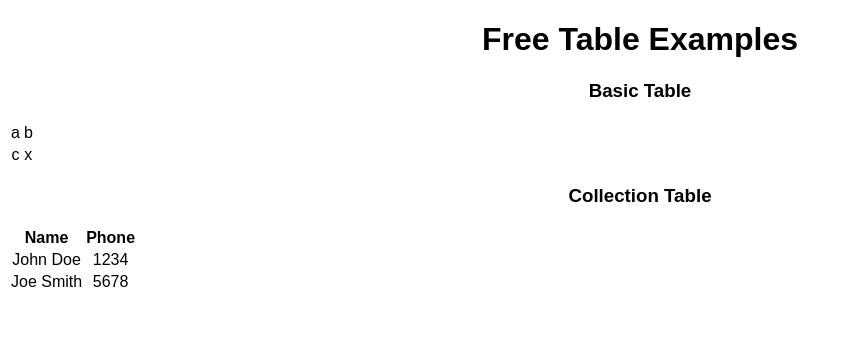
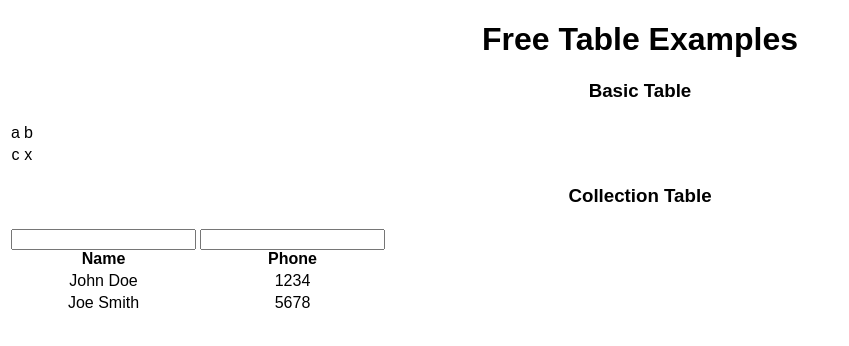
Before and after one commit to gazdagergo/free-table, a React (Create React App) app: page / in a window 1280 px wide. Shown: the top 346 px of the page, without its empty margins (0-849 px from the left). Built offline with nearby package versions, Linux system fonts and the light colour scheme.

Commit message:
introduce filter

```diff
--- a/src/App.tsx
+++ b/src/App.tsx
@@ -2,6 +2,7 @@ import * as React from "react";
 import "./styles.css";
 import TableWrap from "./TableWrap";
 import * as CollectionTableComponents from "./Collection";
+import * as WithFilter from "./WithFilter";
 
 export default function App() {
   const basicTable = {
@@ -32,6 +33,7 @@ export default function App() {
       <h3>Collection Table</h3>
       <TableWrap
         {...CollectionTableComponents}
+        {...WithFilter}
         columns={collectionTable.columns}
         data={collectionTable.data}
       />
--- a/src/Collection/Row/index.tsx
+++ b/src/Collection/Row/index.tsx
@@ -7,8 +7,8 @@ const Row: FC<Type> = ({ data }) => {
 
   return (
     <tr>
-      {data?.map(({ id, value }) => (
-        <CellContainer key={id} data={value} />
+      {data?.map(({ id, path, value }) => (
+        <CellContainer key={id} data={value} name={path} />
       ))}
     </tr>
   );
--- a/src/Collection/RowContainer/index.tsx
+++ b/src/Collection/RowContainer/index.tsx
@@ -6,8 +6,9 @@ import Type from "../../types/RowContainer";
 
 const RowContainer: FC<Type> = ({ data }) => {
   const { Row, columns } = useContext(TableContext);
-  const rowData = columns.map(({ id, path }) => ({
+  const rowData = columns?.map(({ id, path }) => ({
     id,
+    path,
     value: get(data, path)
   }));
   return <Row data={rowData} />;
--- a/src/Collection/TableHead/index.tsx
+++ b/src/Collection/TableHead/index.tsx
@@ -7,8 +7,8 @@ const TableHead: FC<Type> = ({ columns }) => {
 
   return (
     <>
-      {columns?.map(({ id, label }) => (
-        <TableHeadCellContainer key={id} data={label} />
+      {columns?.map(({ id, label, path }) => (
+        <TableHeadCellContainer key={id} data={label} name={path} />
       ))}
     </>
   );
--- a/src/Collection/TableHeadContainer/index.tsx
+++ b/src/Collection/TableHeadContainer/index.tsx
@@ -4,7 +4,7 @@ import Type from "../../types/TableHeadContainer";
 
 const TableHeadContainer: FC<Type> = () => {
   const { TableHead, columns } = useContext(TableContext);
-  const headData = columns.map(({ id, label }) => ({ id, label }));
+  const headData = columns?.map(({ id, label, path }) => ({ id, label, path }));
   return <TableHead columns={headData} />;
 };
 
--- /dev/null
+++ b/src/Collection/types/TableHeadContainer.ts
@@ -0,0 +1,3 @@
+interface TableHeadContainer {
+  columns;
+}
--- a/src/TableWrap.tsx
+++ b/src/TableWrap.tsx
@@ -1,12 +1,16 @@
-import React, { FC, useContext } from "react";
+import React, { FC, useContext, useState } from "react";
 import Type from "./types/TableContainer";
 import TableContext from "./TableContext";
 
 const TableWrap: FC<Type> = ({ data, ...props }) => {
   const { TableContainer, ...components } = useContext(TableContext);
 
+  const [filter, setFilter] = useState({});
+
   return (
-    <TableContext.Provider value={{ ...components, ...props }}>
+    <TableContext.Provider
+      value={{ ...components, ...props, filter, setFilter }}
+    >
       <TableContainer data={data} />
     </TableContext.Provider>
   );
--- /dev/null
+++ b/src/WithFilter/TableBodyContainer/index.tsx
@@ -0,0 +1,22 @@
+import React, { FC, useContext } from "react";
+import TableContext from "../../TableContext";
+import Type from "../../types/TableBodyContainer";
+import get from "lodash/get";
+
+const TableBodyContainer: FC<Type> = ({ data }) => {
+  const { TableBody, filter } = useContext(TableContext);
+
+  console.log(filter, data);
+
+  const filteredData = data.filter((record) =>
+    Object.entries(filter).reduce(
+      (acc, [path, value]) =>
+        get(record, path)?.toUpperCase().includes(value.toUpperCase()) && acc,
+      true
+    )
+  );
+
+  return <TableBody data={filteredData} />;
+};
+
+export default TableBodyContainer;
--- /dev/null
+++ b/src/WithFilter/TableHeadCell/index.tsx
@@ -0,0 +1,19 @@
+import React, { FC } from "react";
+
+const TableHeadCell: FC = ({
+  onFilterInputChange,
+  filterInputValue,
+  children
+}) => {
+  const handleOnChange = ({ target: { value } }) => onFilterInputChange(value);
+
+  return (
+    <th>
+      <input value={filterInputValue} onChange={handleOnChange} />
+      <br />
+      {children}
+    </th>
+  );
+};
+
+export default TableHeadCell;
--- /dev/null
+++ b/src/WithFilter/TableHeadCellContainer/index.tsx
@@ -0,0 +1,22 @@
+import React, { FC, useContext } from "react";
+import TableContext from "../../TableContext";
+import Type from "../../types/TableHeadCellContainer";
+
+const TableHeadCellContainer: FC<Type> = ({ name, data }) => {
+  const { TableHeadCell, setFilter, filter } = useContext(TableContext);
+
+  const onFilterInputChange = (value: string) => {
+    setFilter({ ...filter, [name]: value });
+  };
+
+  return (
+    <TableHeadCell
+      onFilterInputChange={onFilterInputChange}
+      filterInputValue={filter[name]}
+    >
+      {data}
+    </TableHeadCell>
+  );
+};
+
+export default TableHeadCellContainer;
--- /dev/null
+++ b/src/WithFilter/index.ts
@@ -0,0 +1,12 @@
+// export { default as Cell } from "./Cell";
+// export { default as CellContainer } from "./CellContainer";
+// export { default as Row } from "./Row";
+// export { default as RowContainer } from "./RowContainer";
+// export { default as Table } from "./Table";
+// export { default as TableBody } from "./TableBody";
+export { default as TableBodyContainer } from "./TableBodyContainer";
+// export { default as TableHead } from "./TableHead";
+export { default as TableHeadCell } from "./TableHeadCell";
+export { default as TableHeadCellContainer } from "./TableHeadCellContainer";
+// export { default as TableHeadContainer } from "./TableHeadContainer";
+// export { default as TableContainer } from "./TableContainer";
--- a/src/types/Context.ts
+++ b/src/types/Context.ts
@@ -1,5 +1,5 @@
 interface Context {
-  CellContainer?: Function;
+  CellContainer?: any;
   Table?: Function;
   Cell?: Function;
   Row?: Function;
@@ -11,6 +11,8 @@ interface Context {
   TableHeadCell?: any;
   TableHead?: any;
   columns?: string[];
+  setFilter: Function;
+  filter: { [key: string]: string };
 }
 
 export default Context;
```
